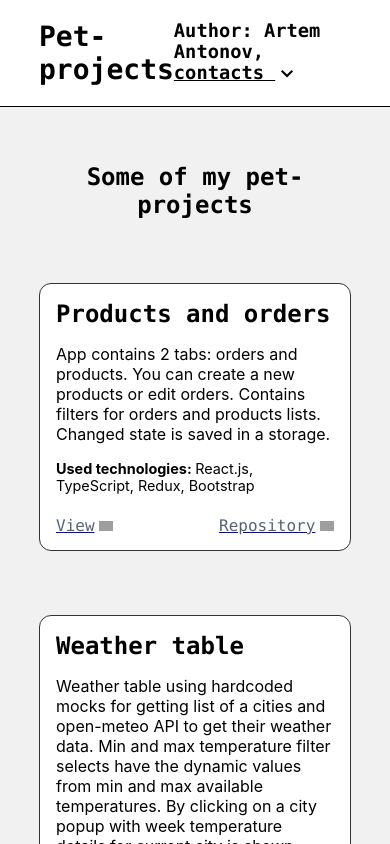
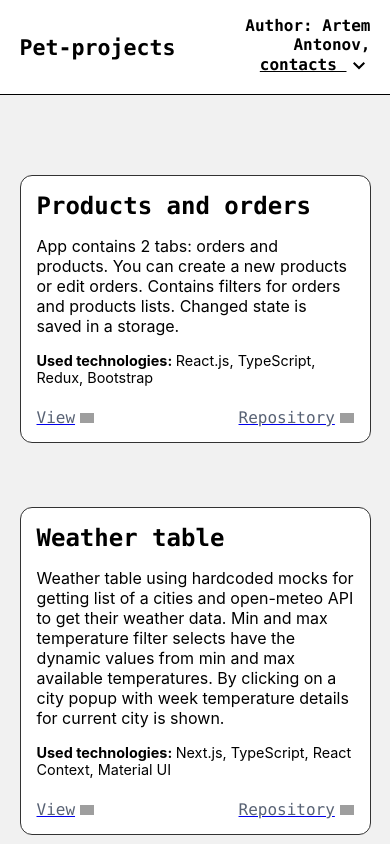
Before and after one commit to Aartemius/portfolio, a React (Create React App) app: page / in a window 390 px wide. Shown: the top 844 px of the page. Built offline with nearby package versions, Linux system fonts and the light colour scheme; grey boxes are pictures that could not be loaded.

Commit message:
fix target blank for footer links

```diff
--- a/src/App.js
+++ b/src/App.js
@@ -10,7 +10,7 @@ function App() {
     <>
     <Header />
       <div className={styles.app}>
-        <h3>Some of my pet-projects</h3>
+        {/* <h3>Some of my pet-projects</h3> */}
         <ul>
           {projects.map((project, index) => (
             <ProjectItem
--- a/src/App.module.scss
+++ b/src/App.module.scss
@@ -1,5 +1,8 @@
 .app {
   padding: 2rem 10%;
+  @media (max-width: 500px) {
+    padding: 2rem 5%;
+  }
   h3 {
     text-align: center;
     font-size: 1.5rem;
--- a/src/components/Footer.jsx
+++ b/src/components/Footer.jsx
@@ -22,14 +22,14 @@ const Footer = () => {
         <FooterItem
           descriptionText="https://t.me/Artem_Sweet_N_Sour"
           link="https://t.me/Artem_Sweet_N_Sour"
-          isTargetBlank
+          isTargetBlank={ true }
           iconUrl="images/telegram.png"
           altText="telegram"
         />
         <FooterItem
           descriptionText="https://www.linkedin.com/in/artem-antonov-3741b7249/"
           link="https://www.linkedin.com/in/artem-antonov-3741b7249/"
-          isTargetBlank
+          isTargetBlank={ true }
           iconUrl="images/linkedin.png"
           altText="linkedin"
         />
--- a/src/components/Footer.module.scss
+++ b/src/components/Footer.module.scss
@@ -2,6 +2,9 @@
   border-top: 1px solid #000;
   background: #fff;
   padding: 1rem 10% 1.5rem;
+  @media (max-width: 500px) {
+    padding: 1rem 5% 1.5rem;
+  }
   h2 {
     text-align: center;
     margin: 0 0 1rem;
--- a/src/components/FooterItem.jsx
+++ b/src/components/FooterItem.jsx
@@ -9,7 +9,6 @@ const FooterItem = ({
   altText
 }) => {
   const [isDescriptionShown, setIsDescriptionShown] = useState(false);
-  // const [description, setDescription] = useState(descriptionText);
   const [description, setDescription] = useState({
     text: descriptionText,
     isCopyIconShown: true
@@ -26,7 +25,6 @@ const FooterItem = ({
   const handleDescriptionClick = () => {
     navigator.clipboard.writeText(descriptionText)
     .then(() => {
-      // setDescription('Copied to clipboard');
       setDescription({
         text: 'Copied to clipboard',
         isCopyIconShown: false
@@ -34,7 +32,6 @@ const FooterItem = ({
       setTimeout(() => setIsDescriptionShown(false), 1000);
     })
     .catch((err) => {
-      // setDescription('Unable to copy text to clipboard');
       setDescription({
         text: 'Unable to copy text to clipboard',
         isCopyIconShown: false
@@ -62,11 +59,14 @@ const FooterItem = ({
           }
         </div>
       }
-      <a href={ link }>
+      <a
+        href={ link }
+        target={ isTargetBlank ? '_blank' : undefined }
+        rel={ isTargetBlank ? 'noreferrer' : undefined }
+      >
         <img
           src={ iconUrl }
           alt={ altText }
-          target={ isTargetBlank ? '_blank' : undefined }
         />
       </a>
     </div>
--- a/src/components/FooterItem.module.scss
+++ b/src/components/FooterItem.module.scss
@@ -11,7 +11,7 @@
     background: #fff;
     border: 1px solid grey;
     border-radius: 4px;
-    transform: translate(-38%, -108%);
+    transform: translate(-50%, -108%);
     display: flex;
     align-items: center;
     cursor: pointer;
--- a/src/components/Header.module.scss
+++ b/src/components/Header.module.scss
@@ -5,12 +5,27 @@
   align-items: center;
   border-bottom: 1px solid #000;
   background: #fff;
+  @media (max-width: 500px) {
+    padding: 1rem 5%;
+  }
   h1 {
     font-size: 1.75rem;
     margin: 0;
+    white-space: nowrap;
+    @media (max-width: 500px) {
+      font-size: 1.35rem;
+      margin-right: 1rem;
+    }
   }
   h3 {
     margin: 0;
+    text-align: right;
+    span {
+      white-space: nowrap;
+    }
+    @media (max-width: 500px) {
+      font-size: 1rem;
+    }
   }
   .contactLink {
     text-decoration: underline;
```
